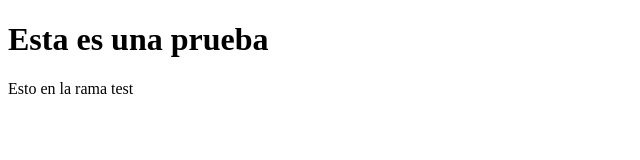
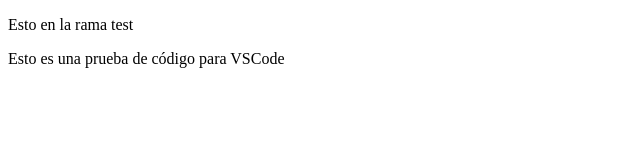
Before and after one commit to javcor/CursoGitHub, a plain HTML site: page index.html in a window 1280 px wide. Shown: the whole page, without its empty margins (0-640 px from the left). Drawn offline with Linux system fonts and the light colour scheme.

Commit message:
Primer commit desde VScode

```diff
--- a/index.html
+++ b/index.html
@@ -4,10 +4,10 @@
         <meta charset="UTF-8">
         <meta http-equiv="X-UA-Compatible" content="IE=edge">
         <meta name="viewport" content="width=device-width, initial-scale=1.0">
-        <title>Pruebas git en gitHUB</title>
+        <title>Pruebas git en gitHUB para VSCODE</title>
     </head>
     <body>
-        <h1>Esta es una prueba</h1>
         <p>Esto en la rama test</p>
+        <div>Esto es una prueba de código para VSCode</div>
     </body>
 </html>
```
